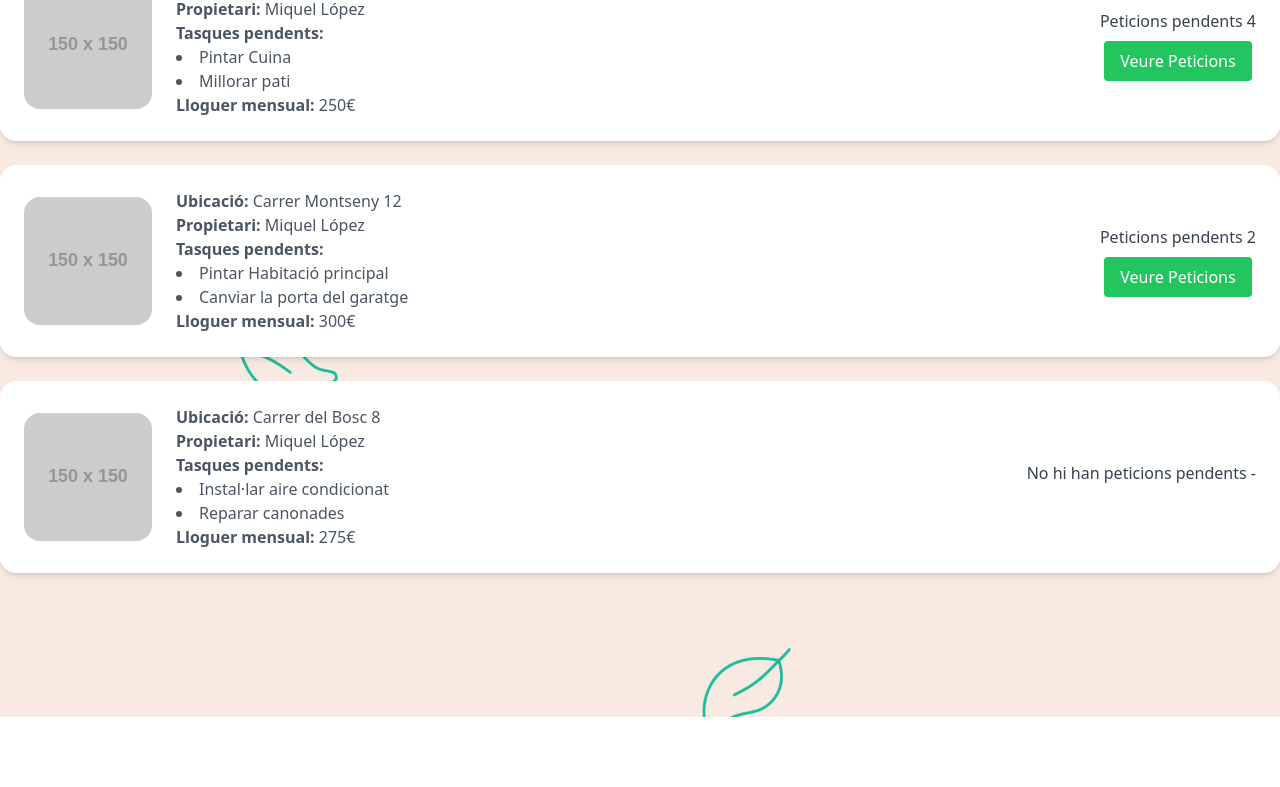
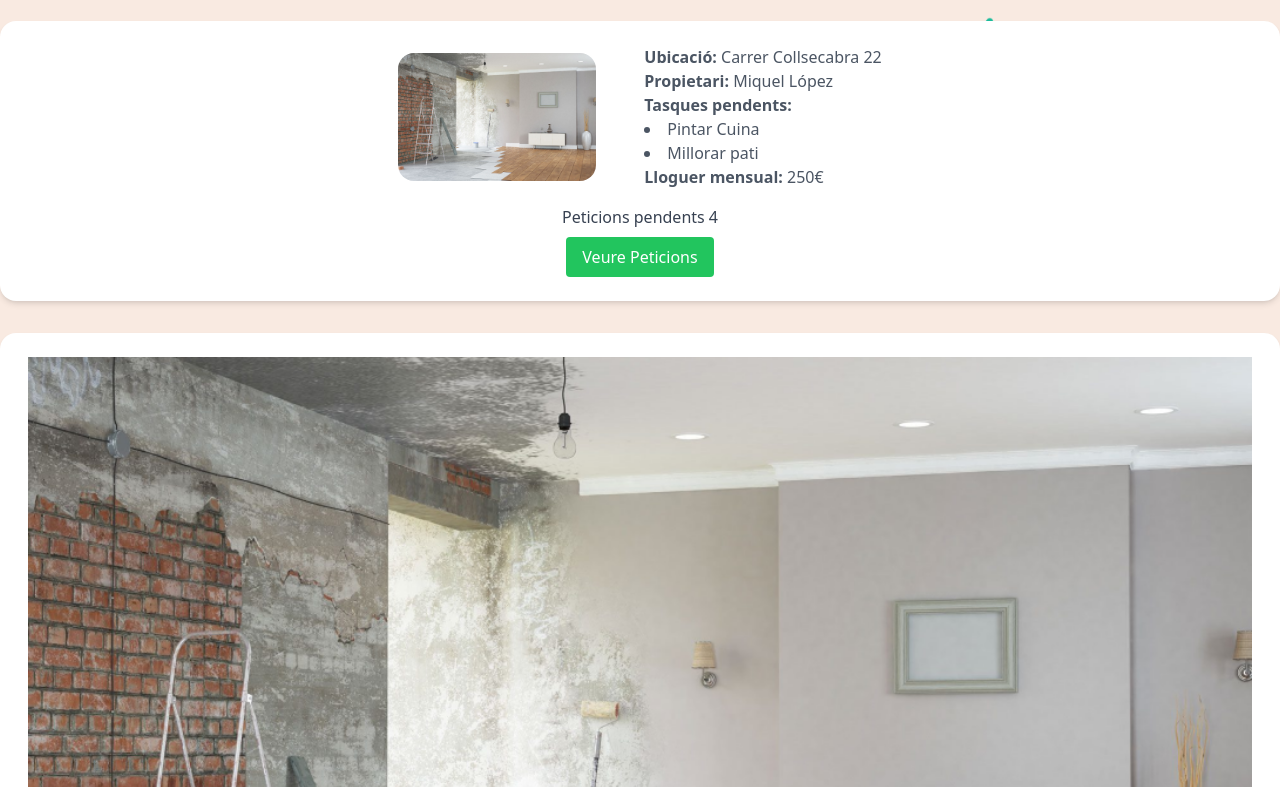
Before and after one commit to joelorri/Sutdy-House, a plain HTML site: page App/ElsMeusHabitatges.html in a window 1280 px wide. Shown: the part 83-870 px from the top of the page. Before the commit the page ends 800 px from the top, so only its background shows below. Drawn offline with nearby package versions, Linux system fonts and the light colour scheme; placeholder pictures from the web are drawn by us.

Commit message:
Comit a la branca

```diff
--- a/App/ElsMeusHabitatges.html
+++ b/App/ElsMeusHabitatges.html
@@ -6,21 +6,56 @@
   <meta name="viewport" content="width=device-width, initial-scale=1.0">
   <title>Sutdy House</title>
   <script src="https://cdn.tailwindcss.com"></script>
+  <style>
+    /* Aplicar la fuente Rubik Mono One */
+    .font-rubik {
+      font-family: 'Rubik Mono One', sans-serif;
+    }
+    /* Estilo para el borde dashed */
+    .border-dashed-custom {
+      border-bottom: 4px dashed #1ABC9C; /* Cambiar el color del borde aquí */
+    }
+  </style>
 </head>
 
 <body class="bg-cover bg-center " style="background-image: url('img/ProjecteUF1StudyHouse.png');">
 
+  <!-- Header -->
+  <header class="bg-green-300 py-2 relative">
+    <div class="w-full px-1 flex justify-between items-center">
+      <!-- Left Section: Logo and Title -->
+      <div class="flex items-center">
+        <!-- Logo -->
+        <div class="mr-2">
+          <img src="./img/house-plants.png" alt="Sutdy House Logo" class="hidden sm:block h-12 w-12 sm:h-14 sm:w-14">
+        </div>
+        <!-- Title -->
+        <h1 class="text-3xl sm:text-4xl font-bold text-black font-rubik">SUTDY HOUSE</h1>
+      </div>
+
+      <!-- Right Section: Menu -->
+      <nav>
+        <button class="text-xl sm:text-2xl font-semibold text-black font-rubik">MENU &#9776;</button>
+      </nav>
+    </div>
+    <!-- Borde Dashed con color personalizado -->
+    <div class="absolute left-0 bottom-0 w-full border-dashed-custom"></div>
+  </header>
+
+
+
+
   <!-- Property Cards Section -->
   <div class="container mx-auto mt-8 space-y-6">
     <!-- Property Card 1 -->
-    <div class="bg-white rounded-2xl shadow-md p-6 flex justify-between items-center">
-      <div class="flex items-center">
+    <div class="bg-white rounded-2xl shadow-md p-6 flex flex-col justify-between items-center">
+      <div class="flex flex-col sm:flex-row items-center">
         <!-- Image Placeholder -->
-        <div class="w-32 h-32 rounded-2xl overflow-hidden mr-6">
-          <img src="https://via.placeholder.com/150" alt="Property Image" class="object-cover w-full h-full">
+        <div class="w-100 h-32 rounded-2xl overflow-hidden mr-6 flex flex-col">
+          <img src="../App/img/img_blog.png" alt="Property Image" class="object-cover w-full h-full">
         </div>
         <!-- Property Details -->
-        <div>
+        <div class="mt-4 sm:mt-0 sm:ml-6">
           <p class="text-gray-600"><strong>Ubicació:</strong> Carrer Collsecabra 22</p>
           <p class="text-gray-600"><strong>Propietari:</strong> Miquel López</p>
           <p class="text-gray-600"><strong>Tasques pendents:</strong></p>
@@ -32,18 +67,25 @@
         </div>
       </div>
       <!-- Requests Button -->
-      <div class="text-center">
+      <div class="text-center mt-4">
         <p class="text-gray-700 mb-2">Peticions pendents 4</p>
         <button class="bg-green-500 text-white px-4 py-2 rounded hover:bg-green-600">Veure Peticions</button>
       </div>
     </div>
+  </div>
+
+
+
+
+
+
 
     <!-- Property Card 2 -->
-    <div class="bg-white rounded-2xl shadow-md p-6 flex justify-between items-center">
-      <div class="flex items-center">
+    <div class="container mx-auto mt-8 space-y-6">
+      <div class="bg-white rounded-2xl shadow-md p-6 flex flex-col justify-between items-center">
         <!-- Image Placeholder -->
-        <div class="w-32 h-32 rounded-2xl overflow-hidden mr-6">
-          <img src="https://via.placeholder.com/150" alt="Property Image" class="object-cover w-full h-full">
+        <div class="w-full px-1 flex justify-between items-center">
+          <img src="../App/img/img_blog.png" alt="Property Image" class="object-cover w-full h-full">
         </div>
         <!-- Property Details -->
         <div>
@@ -68,8 +110,8 @@
     <div class="bg-white rounded-2xl shadow-md p-6 flex justify-between items-center">
       <div class="flex items-center">
         <!-- Image Placeholder -->
-        <div class="w-32 h-32 rounded-2xl overflow-hidden mr-6">
-          <img src="https://via.placeholder.com/150" alt="Property Image" class="object-cover w-full h-full">
+        <div class="w-100 h-32 rounded-2xl overflow-hidden mr-6">
+          <img src="../App/img/img_blog.png" alt="Property Image" class="object-cover w-full h-full">
         </div>
         <!-- Property Details -->
         <div>
```
Also changed, not shown: App/Header.html (added, +47 -0 lines), App/img/img_blog.png (added).
